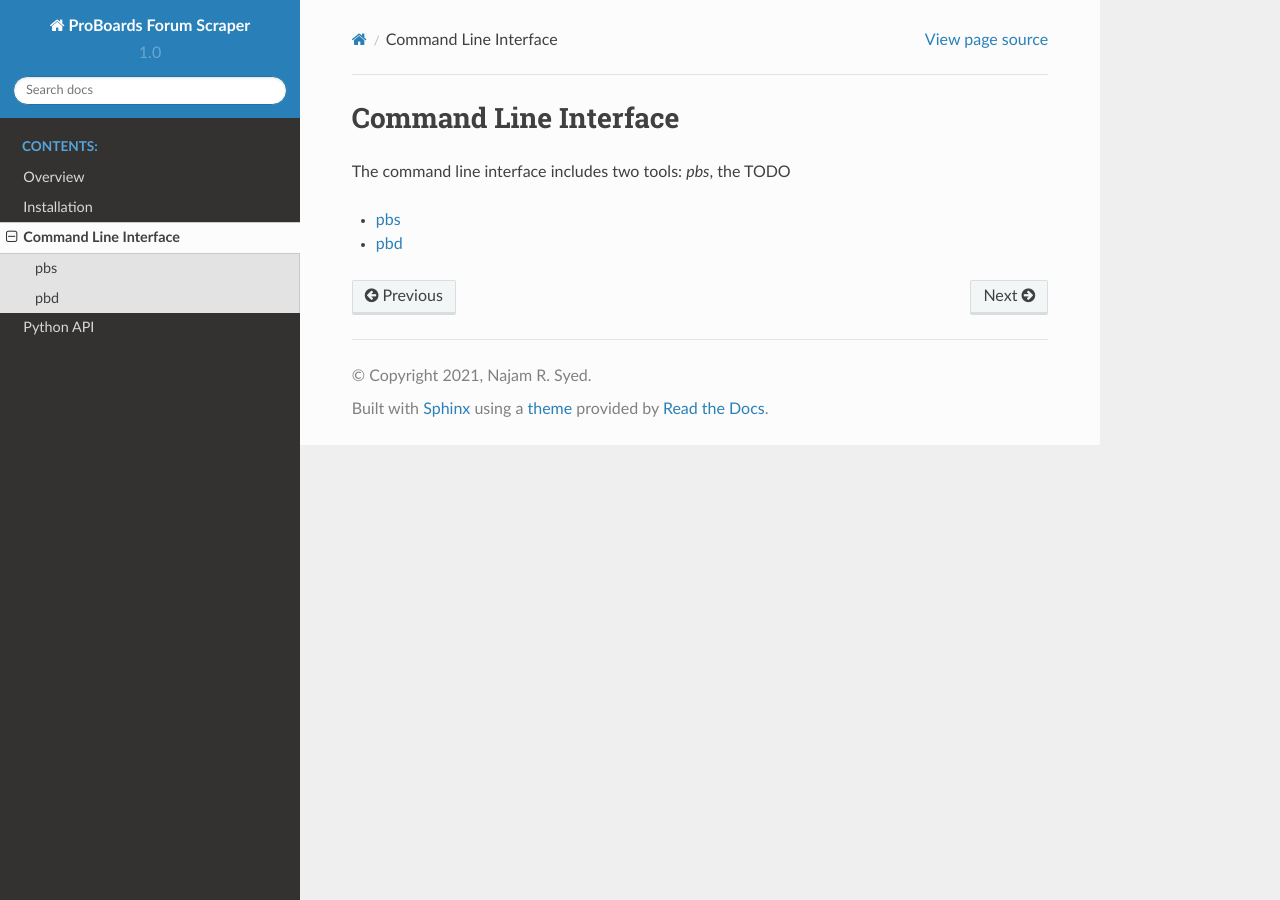
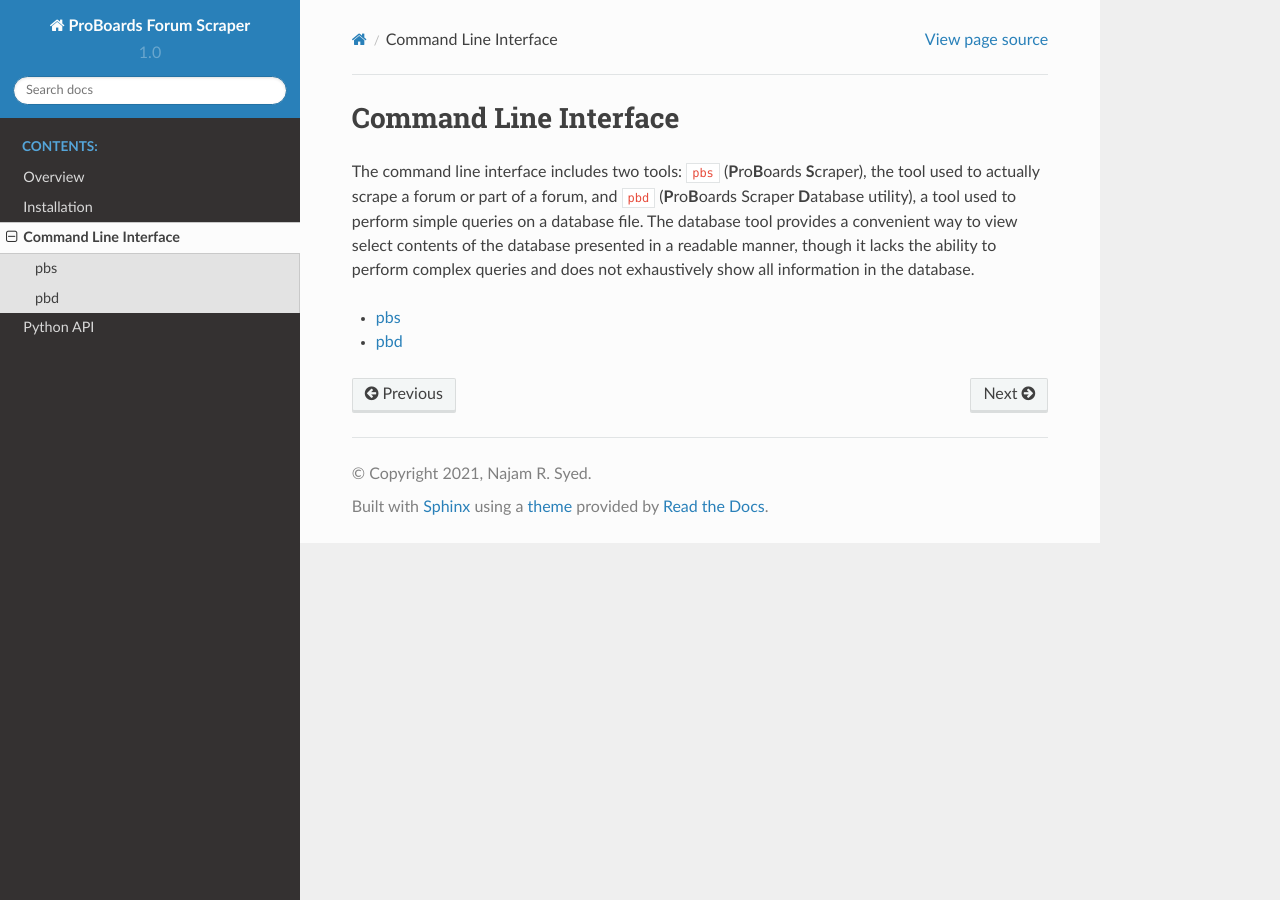
Before and after one commit to nrsyed/proboards-scraper, a Sphinx documentation site: the page built from docs/cli.rst, in a window 1280 px wide. Built offline with Sphinx 7.4.7 and the Read the Docs theme 2.0.0, drawn with Linux system fonts in a browser that asks for light colours.

Commit message:
Update CLI tool docs

```diff
--- a/docs/cli.rst
+++ b/docs/cli.rst
@@ -1,8 +1,14 @@
 Command Line Interface
 ======================
 
-The command line interface includes two tools: `pbs`, the
-TODO
+The command line interface includes two tools: ``pbs``
+(**P**\ ro\ **B**\ oards **S**\ craper), the tool used to actually scrape
+a forum or part of a forum, and ``pbd``
+(**P**\ ro\ **B**\ oards Scraper **D**\ atabase utility), a tool used to
+perform simple queries on a database file. The database tool provides a
+convenient way to view select contents of the database presented in a
+readable manner, though it lacks the ability to perform complex queries and
+does not exhaustively show all information in the database.
 
 .. toctree::
   :maxdepth: 1
```
Also changed, not shown: docs/pbd.rst (+4 -3 lines).
